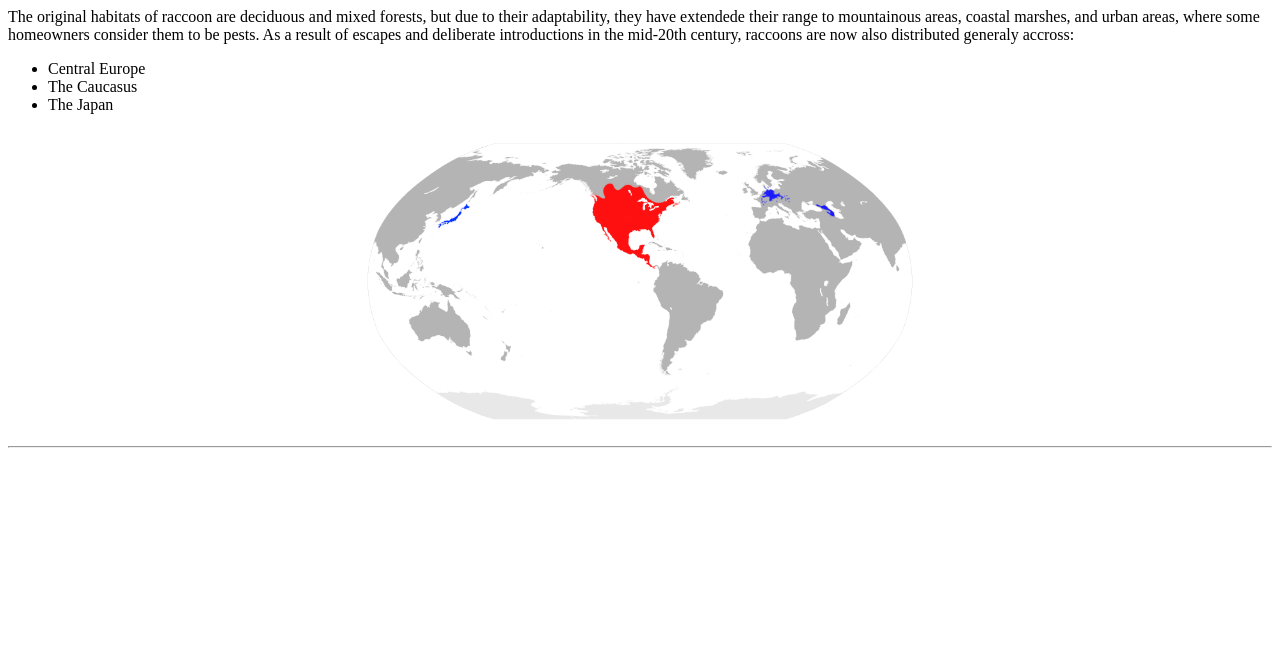
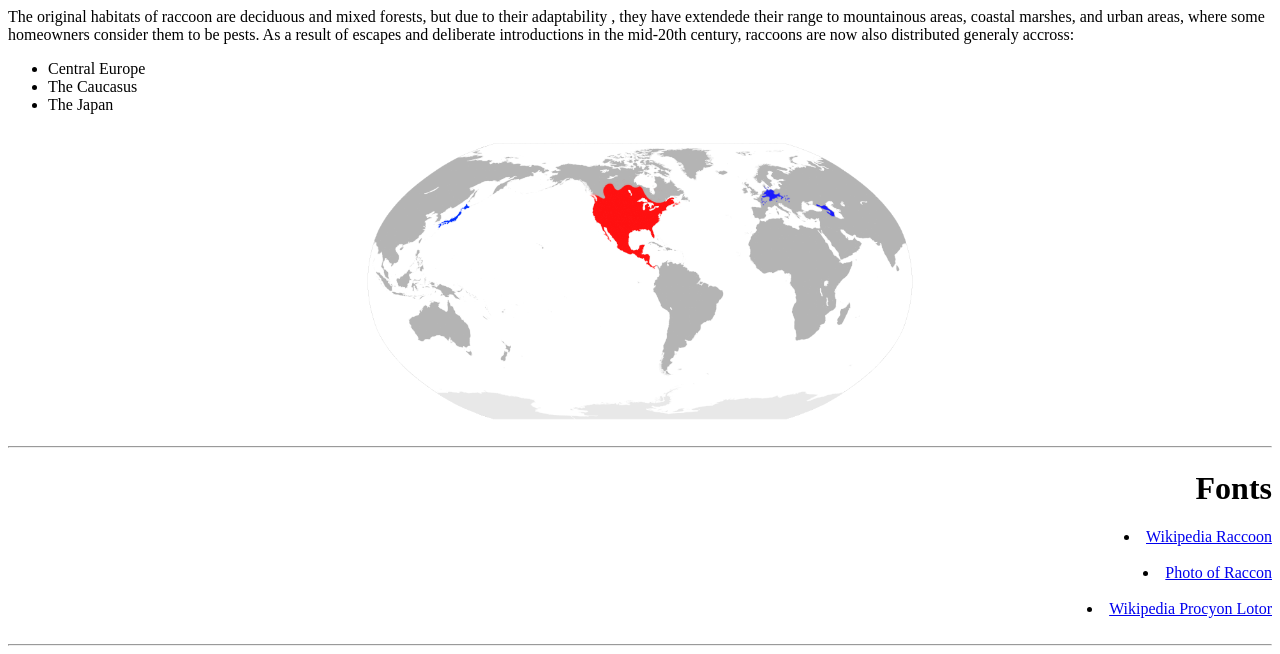
Before and after one commit to kevintoreaa/animalproj, a plain HTML site: page index.html in a window 1280 px wide. Shown: the part 604-1258 px from the top of the page. Before the commit the page ends 1060 px from the top, so only its background shows below. Drawn offline with Linux system fonts and the light colour scheme.

Commit message:
raccoonv2

```diff
--- a/index.html
+++ b/index.html
@@ -9,10 +9,15 @@
 <body>
     <h1 align="center"> The Raccoon </h1>
 
-    <p>The raccoon, sometimes called the common raccoon to distinguish it from other species, is a mammal native to North America. It is the largest of the procyonid family, having a body length of 40 to 70 cm, and a body weight of 5 to 26 kg. </p>
+    <p>The raccoon, sometimes called the common raccoon to distinguish it from other species,
+        is a mammal native to North America. It is the largest of the procyonid family, having
+        a body length of 40 to 70 cm, and a body weight of 5 to 26 kg. </p>
     <center><img src="images/1.png" width="600" alt="Photo Raccoon"></center>
     <hr>
-    <p>The original habitats of raccoon are deciduous and mixed forests, but due to their adaptability, they have extendede their range to mountainous areas, coastal marshes, and urban areas, where some homeowners consider them to be pests. As a result of escapes and deliberate introductions in the mid-20th century, raccoons are now also distributed generaly accross:</p>
+    <p>The original habitats of raccoon are deciduous and mixed forests, but due to their adaptability
+        , they have extendede their range to mountainous areas, coastal marshes, and urban areas, where
+         some homeowners consider them to be pests. As a result of escapes and deliberate introductions
+          in the mid-20th century, raccoons are now also distributed generaly accross:</p>
 <ul>
 
 <li>Central Europe</li>
@@ -23,8 +28,15 @@
 <center><img src="images/2.png" width="600" alt="Photo habitats of Raccoon"></center>
 <hr>
 
+<h1 align="right"> Fonts </h1>
 
-
+<li style="float:right"><a href="https://en.wikipedia.org/wiki/Raccoon">Wikipedia Raccoon</a></li><br>
+<br>
+<li style="float:right"><a href="https://www.pexels.com/search/animals%20raccoon/">Photo of Raccon</a></li><br>
+<br>
+<li style="float:right"><a href="https://es.wikipedia.org/wiki/Procyon_lotor">Wikipedia Procyon Lotor</a></li><br>
+<br>
+<hr>
 </body>
 
 
```
